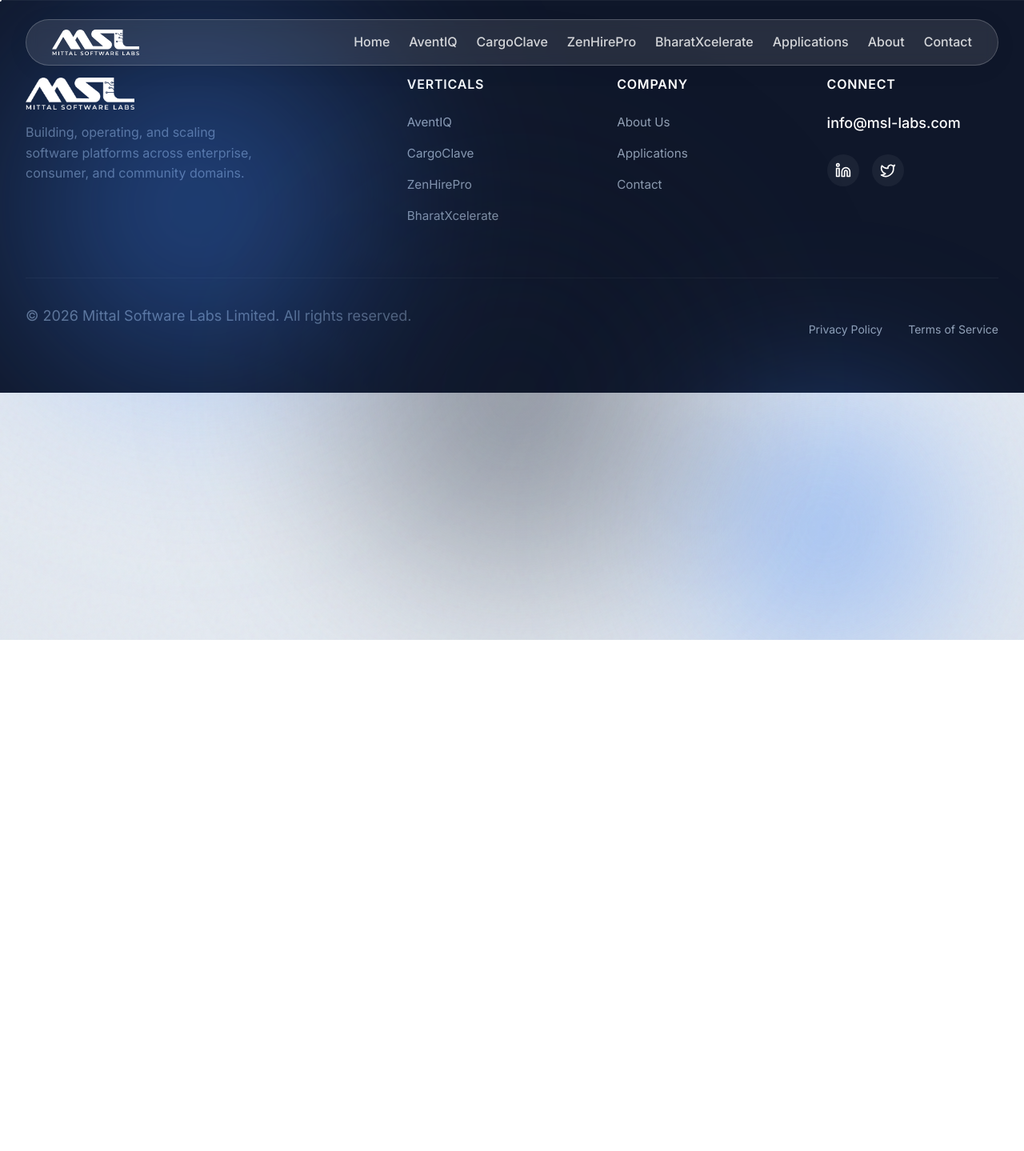
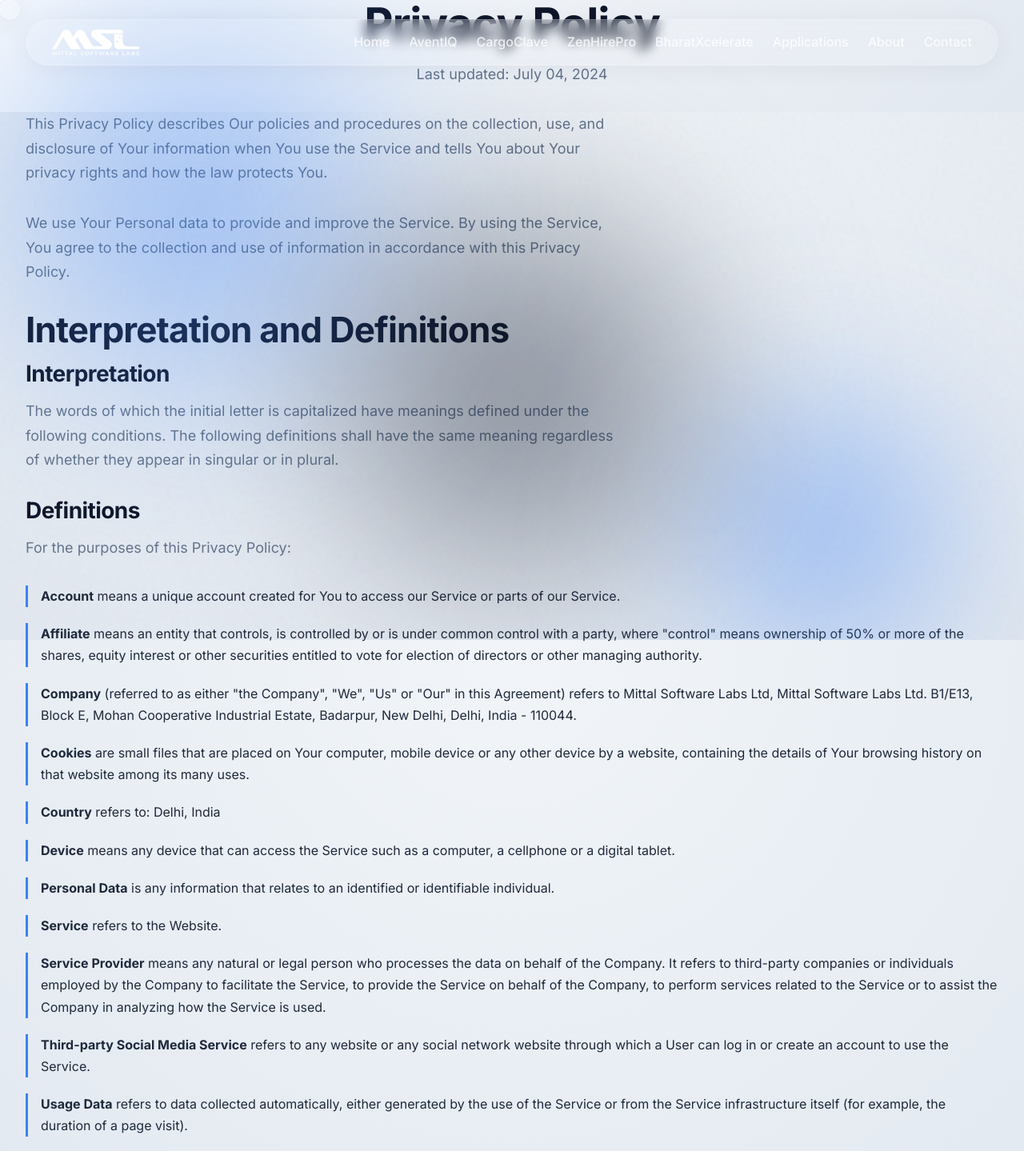
Before and after one commit to hardicgarg/msl-group-site, a React (Vite) app: page /privacy-policy in a window 1280 px wide. Shown: the top 1439 px of the page at 80% size. Before the commit the page ends 800 px from the top, so only its background shows below. Built offline with nearby package versions, Linux system fonts and the light colour scheme.

Commit message:
Add Privacy Policy page and link in footer

```diff
--- a/src/App.jsx
+++ b/src/App.jsx
@@ -9,6 +9,7 @@
 import Applications from './pages/Applications';
 import About from './pages/About';
 import Contact from './pages/Contact';
+import PrivacyPolicy from './pages/PrivacyPolicy';
 
 import CustomCursor from './components/CustomCursor';
 
@@ -36,6 +37,7 @@
           <Route path="/applications" element={<Applications />} />
           <Route path="/about" element={<About />} />
           <Route path="/contact" element={<Contact />} />
+          <Route path="/privacy-policy" element={<PrivacyPolicy />} />
         </Routes>
       </Layout>
     </Router>
--- a/src/components/Footer.jsx
+++ b/src/components/Footer.jsx
@@ -56,7 +56,7 @@
                 <div className="footer-bottom">
                     <p>© {new Date().getFullYear()} Mittal Software Labs Limited. All rights reserved.</p>
                     <div className="footer-legal">
-                        <span>Privacy Policy</span>
+                        <Link to="/privacy-policy" className="hover:text-white transition-colors">Privacy Policy</Link>
                         <span>Terms of Service</span>
                     </div>
                 </div>
--- a/src/pages/BharatXcelerate.jsx
+++ b/src/pages/BharatXcelerate.jsx
@@ -75,16 +75,16 @@
                     reverse={true}
                 >
                     <h4 className="text-xl font-bold text-slate-900 mb-4">Why Partner With Us?</h4>
-                    <ul className="space-y-6">
-                        <li className="flex items-start gap-3">
+                    <ul style={{ listStyle: 'none', padding: 0, margin: 0 }}>
+                        <li className="flex items-start gap-3" style={{ marginBottom: '1.5rem' }}>
                             <Award className="text-orange-600 flex-shrink-0 mt-1" size={20} />
                             <span className="text-slate-700"><strong>Curriculum Enhancement:</strong> We update your syllabus with the latest industry trends (React, Node, Python, AWS).</span>
                         </li>
-                        <li className="flex items-start gap-3">
+                        <li className="flex items-start gap-3" style={{ marginBottom: '1.5rem' }}>
                             <Users className="text-orange-600 flex-shrink-0 mt-1" size={20} />
                             <span className="text-slate-700"><strong>Faculty Development:</strong> Train the trainer programs to upskill your internal faculty.</span>
                         </li>
-                        <li className="flex items-start gap-3">
+                        <li className="flex items-start gap-3" style={{ marginBottom: '0' }}>
                             <Rocket className="text-orange-600 flex-shrink-0 mt-1" size={20} />
                             <span className="text-slate-700"><strong>Placement Cell Support:</strong> We bring corporate hiring partners directly to your campus.</span>
                         </li>
--- /dev/null
+++ b/src/pages/PrivacyPolicy.jsx
@@ -0,0 +1,103 @@
+import React from 'react';
+
+const PrivacyPolicy = () => {
+    return (
+        <div className="animate-fade-in">
+            {/* Hero Section */}
+            <section
+                className="relative min-h-[40vh] flex items-center justify-center pt-32"
+                style={{
+                    background: 'linear-gradient(135deg, #f8fafc 0%, #e2e8f0 100%)'
+                }}
+            >
+                <div className="container text-center">
+                    <h1 className="text-4xl md:text-5xl font-bold text-slate-900 mb-4">Privacy Policy</h1>
+                    <p className="text-lg text-slate-600">Last updated: July 04, 2024</p>
+                </div>
+            </section>
+
+            {/* Content Section */}
+            <section className="py-16 bg-white">
+                <div className="container max-w-4xl mx-auto px-6">
+                    <div className="prose prose-lg" style={{ maxWidth: 'none' }}>
+                        <p className="text-slate-600 mb-8 leading-relaxed">
+                            This Privacy Policy describes Our policies and procedures on the collection, use, and disclosure of Your information when You use the Service and tells You about Your privacy rights and how the law protects You.
+                        </p>
+                        <p className="text-slate-600 mb-12 leading-relaxed">
+                            We use Your Personal data to provide and improve the Service. By using the Service, You agree to the collection and use of information in accordance with this Privacy Policy.
+                        </p>
+
+                        {/* Interpretation and Definitions */}
+                        <h2 className="text-2xl font-bold text-slate-900 mb-6 mt-12">Interpretation and Definitions</h2>
+
+                        <h3 className="text-xl font-semibold text-slate-800 mb-4">Interpretation</h3>
+                        <p className="text-slate-600 mb-8 leading-relaxed">
+                            The words of which the initial letter is capitalized have meanings defined under the following conditions. The following definitions shall have the same meaning regardless of whether they appear in singular or in plural.
+                        </p>
+
+                        <h3 className="text-xl font-semibold text-slate-800 mb-4">Definitions</h3>
+                        <p className="text-slate-600 mb-6">For the purposes of this Privacy Policy:</p>
+
+                        <ul style={{ listStyle: 'none', padding: 0 }}>
+                            <li style={{ marginBottom: '1.25rem', paddingLeft: '1rem', borderLeft: '3px solid #3b82f6' }}>
+                                <strong className="text-slate-900">Account</strong>
+                                <span className="text-slate-600"> means a unique account created for You to access our Service or parts of our Service.</span>
+                            </li>
+                            <li style={{ marginBottom: '1.25rem', paddingLeft: '1rem', borderLeft: '3px solid #3b82f6' }}>
+                                <strong className="text-slate-900">Affiliate</strong>
+                                <span className="text-slate-600"> means an entity that controls, is controlled by or is under common control with a party, where "control" means ownership of 50% or more of the shares, equity interest or other securities entitled to vote for election of directors or other managing authority.</span>
+                            </li>
+                            <li style={{ marginBottom: '1.25rem', paddingLeft: '1rem', borderLeft: '3px solid #3b82f6' }}>
+                                <strong className="text-slate-900">Company</strong>
+                                <span className="text-slate-600"> (referred to as either "the Company", "We", "Us" or "Our" in this Agreement) refers to Mittal Software Labs Ltd, Mittal Software Labs Ltd. B1/E13, Block E, Mohan Cooperative Industrial Estate, Badarpur, New Delhi, Delhi, India - 110044.</span>
+                            </li>
+                            <li style={{ marginBottom: '1.25rem', paddingLeft: '1rem', borderLeft: '3px solid #3b82f6' }}>
+                                <strong className="text-slate-900">Cookies</strong>
+                                <span className="text-slate-600"> are small files that are placed on Your computer, mobile device or any other device by a website, containing the details of Your browsing history on that website among its many uses.</span>
+                            </li>
+                            <li style={{ marginBottom: '1.25rem', paddingLeft: '1rem', borderLeft: '3px solid #3b82f6' }}>
+                                <strong className="text-slate-900">Country</strong>
+                                <span className="text-slate-600"> refers to: Delhi, India</span>
+                            </li>
+                            <li style={{ marginBottom: '1.25rem', paddingLeft: '1rem', borderLeft: '3px solid #3b82f6' }}>
+                                <strong className="text-slate-900">Device</strong>
+                                <span className="text-slate-600"> means any device that can access the Service such as a computer, a cellphone or a digital tablet.</span>
+                            </li>
+                            <li style={{ marginBottom: '1.25rem', paddingLeft: '1rem', borderLeft: '3px solid #3b82f6' }}>
+                                <strong className="text-slate-900">Personal Data</strong>
+                                <span className="text-slate-600"> is any information that relates to an identified or identifiable individual.</span>
+                            </li>
+                            <li style={{ marginBottom: '1.25rem', paddingLeft: '1rem', borderLeft: '3px solid #3b82f6' }}>
+                                <strong className="text-slate-900">Service</strong>
+                                <span className="text-slate-600"> refers to the Website.</span>
+                            </li>
+                            <li style={{ marginBottom: '1.25rem', paddingLeft: '1rem', borderLeft: '3px solid #3b82f6' }}>
+                                <strong className="text-slate-900">Service Provider</strong>
+                                <span className="text-slate-600"> means any natural or legal person who processes the data on behalf of the Company. It refers to third-party companies or individuals employed by the Company to facilitate the Service, to provide the Service on behalf of the Company, to perform services related to the Service or to assist the Company in analyzing how the Service is used.</span>
+                            </li>
+                            <li style={{ marginBottom: '1.25rem', paddingLeft: '1rem', borderLeft: '3px solid #3b82f6' }}>
+                                <strong className="text-slate-900">Third-party Social Media Service</strong>
+                                <span className="text-slate-600"> refers to any website or any social network website through which a User can log in or create an account to use the Service.</span>
+                            </li>
+                            <li style={{ marginBottom: '1.25rem', paddingLeft: '1rem', borderLeft: '3px solid #3b82f6' }}>
+                                <strong className="text-slate-900">Usage Data</strong>
+                                <span className="text-slate-600"> refers to data collected automatically, either generated by the use of the Service or from the Service infrastructure itself (for example, the duration of a page visit).</span>
+                            </li>
+                            <li style={{ marginBottom: '1.25rem', paddingLeft: '1rem', borderLeft: '3px solid #3b82f6' }}>
+                                <strong className="text-slate-900">Website</strong>
+                                <span className="text-slate-600"> refers to Mittal Software Labs, accessible from </span>
+                                <a href="https://www.mittalsoftwarelabs.com/" target="_blank" rel="noopener noreferrer" style={{ color: '#3b82f6' }}>https://www.mittalsoftwarelabs.com/</a>
+                            </li>
+                            <li style={{ marginBottom: '1.25rem', paddingLeft: '1rem', borderLeft: '3px solid #3b82f6' }}>
+                                <strong className="text-slate-900">You</strong>
+                                <span className="text-slate-600"> means the individual accessing or using the Service, or the company, or other legal entity on behalf of which such individual is accessing or using the Service, as applicable.</span>
+                            </li>
+                        </ul>
+                    </div>
+                </div>
+            </section>
+        </div>
+    );
+};
+
+export default PrivacyPolicy;
```
